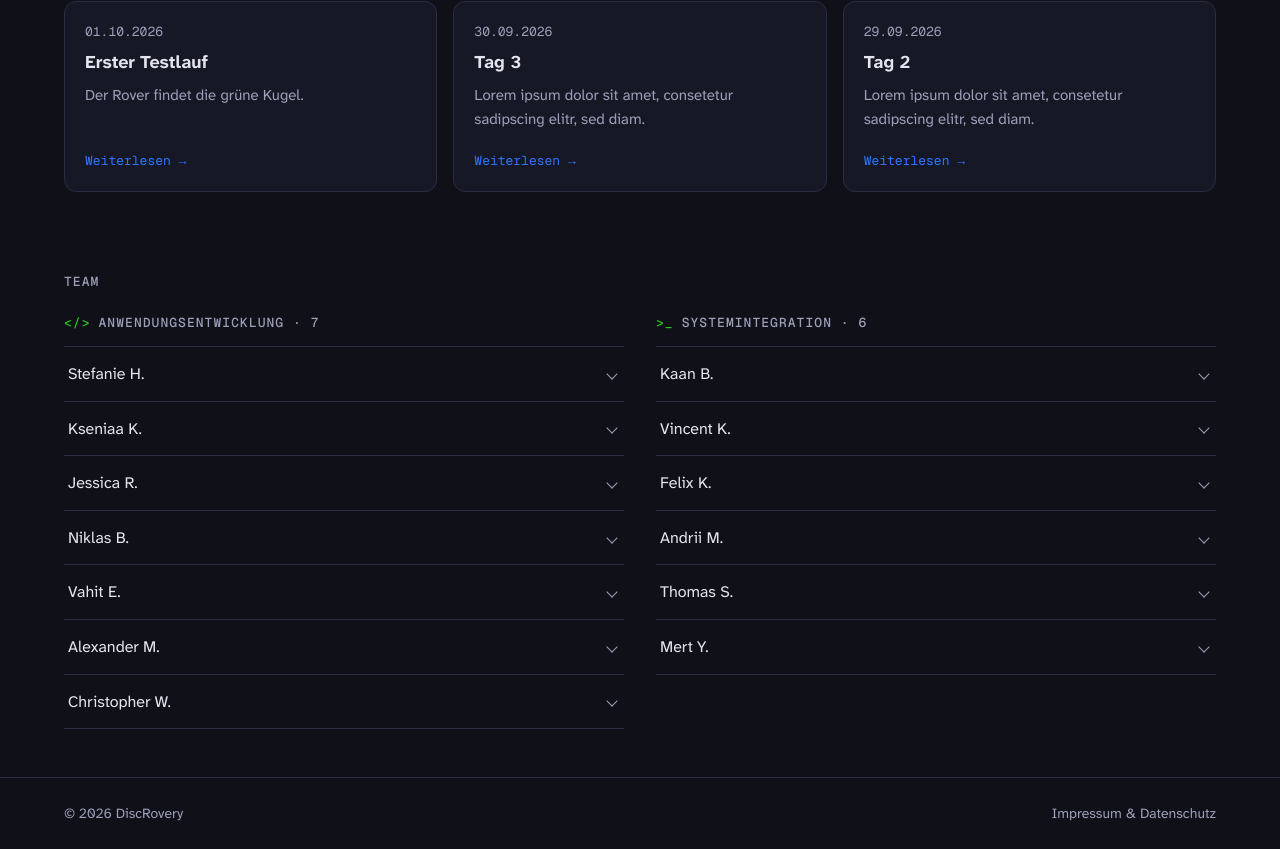
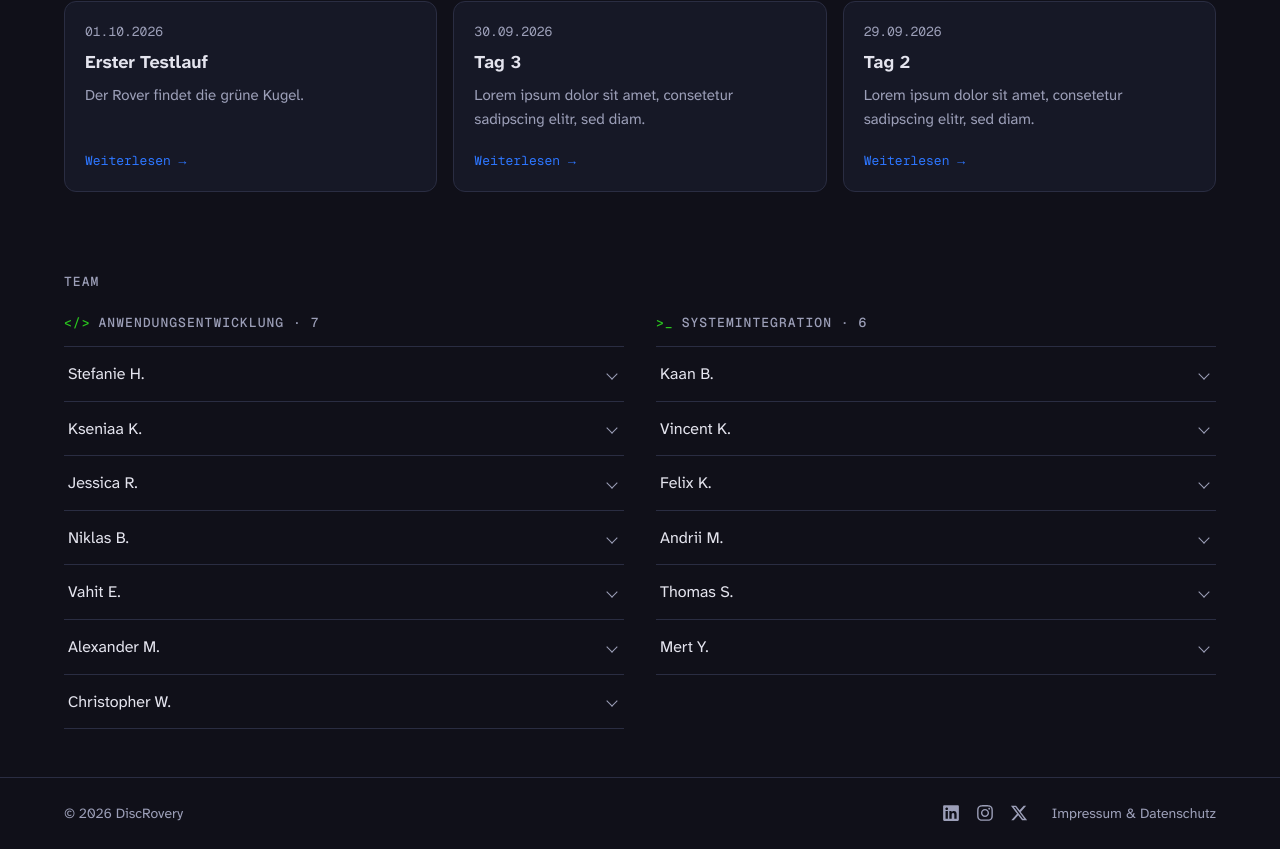
Before and after one commit to digiCoon/discRovery, a React (Vite) app: page / in a window 1280 px wide. Shown: the part 655-1504 px from the top of the page. Built offline with nearby package versions, Linux system fonts and the light colour scheme; a web font is replaced by a local one.

Commit message:
feat: add social media placeholders to footer

```diff
--- a/package.json
+++ b/package.json
@@ -15,6 +15,7 @@
     "@fontsource-variable/unbounded": "^5.3.0",
     "react": "^19.2.8",
     "react-dom": "^19.2.8",
+    "react-icons": "^5.7.0",
     "react-markdown": "^10.1.0",
     "react-router": "^8.4.0"
   },
--- a/src/components/Footer.jsx
+++ b/src/components/Footer.jsx
@@ -1,5 +1,13 @@
 import { Link } from 'react-router'
+import { FaLinkedin, FaInstagram, FaXTwitter } from 'react-icons/fa6'
 import '../styles/Footer.css'
+
+// Add the profile URL once the account exists; without URL the icon is shown as a placeholder
+const socials = [
+    { label: 'LinkedIn', url: '', Icon: FaLinkedin },
+    { label: 'Instagram', url: '', Icon: FaInstagram },
+    { label: 'X', url: '', Icon: FaXTwitter },
+]
 
 export default function Footer() {
     const year = new Date().getFullYear()
@@ -8,9 +16,28 @@ export default function Footer() {
         <footer className="site-footer">
             <div className="container site-footer__inner">
                 <p>© {year} DiscRovery</p>
-                <nav className="footer-nav" aria-label="Rechtliches">
-                    <Link to="/impressum">Impressum & Datenschutz</Link>
-                </nav>
+
+                <div className="site-footer__end">
+                    <ul className="footer-social">
+                        {socials.map(({ label, url, Icon }) => (
+                            <li key={label}>
+                                {url ? (
+                                    <a href={url} target="_blank" rel="noopener noreferrer" aria-label={label}>
+                                        <Icon aria-hidden="true" />
+                                    </a>
+                                ) : (
+                                    <span className="footer-social__placeholder" title={`${label} folgt`}>
+                    <Icon aria-hidden="true" />
+                  </span>
+                                )}
+                            </li>
+                        ))}
+                    </ul>
+
+                    <nav className="footer-nav" aria-label="Rechtliches">
+                        <Link to="/impressum">Impressum &amp; Datenschutz</Link>
+                    </nav>
+                </div>
             </div>
         </footer>
     )
--- a/src/styles/Footer.css
+++ b/src/styles/Footer.css
@@ -30,3 +30,33 @@
 .footer-nav a:hover {
     color: var(--color-text);
 }
+
+.site-footer__end {
+    display: flex;
+    flex-wrap: wrap;
+    align-items: center;
+    gap: 1.5rem;
+}
+
+.footer-social {
+    display: flex;
+    gap: 1rem;
+    margin: 0;
+    padding: 0;
+    list-style: none;
+}
+
+.footer-social a,
+.footer-social__placeholder {
+    display: flex;
+    font-size: 1.125rem;
+    color: var(--color-text-muted);
+}
+
+.footer-social a {
+    transition: color 0.15s;
+}
+
+.footer-social a:hover {
+    color: var(--color-text);
+}
```
Also changed, not shown: 1 other file (tests, documents, lock files or other folders).
